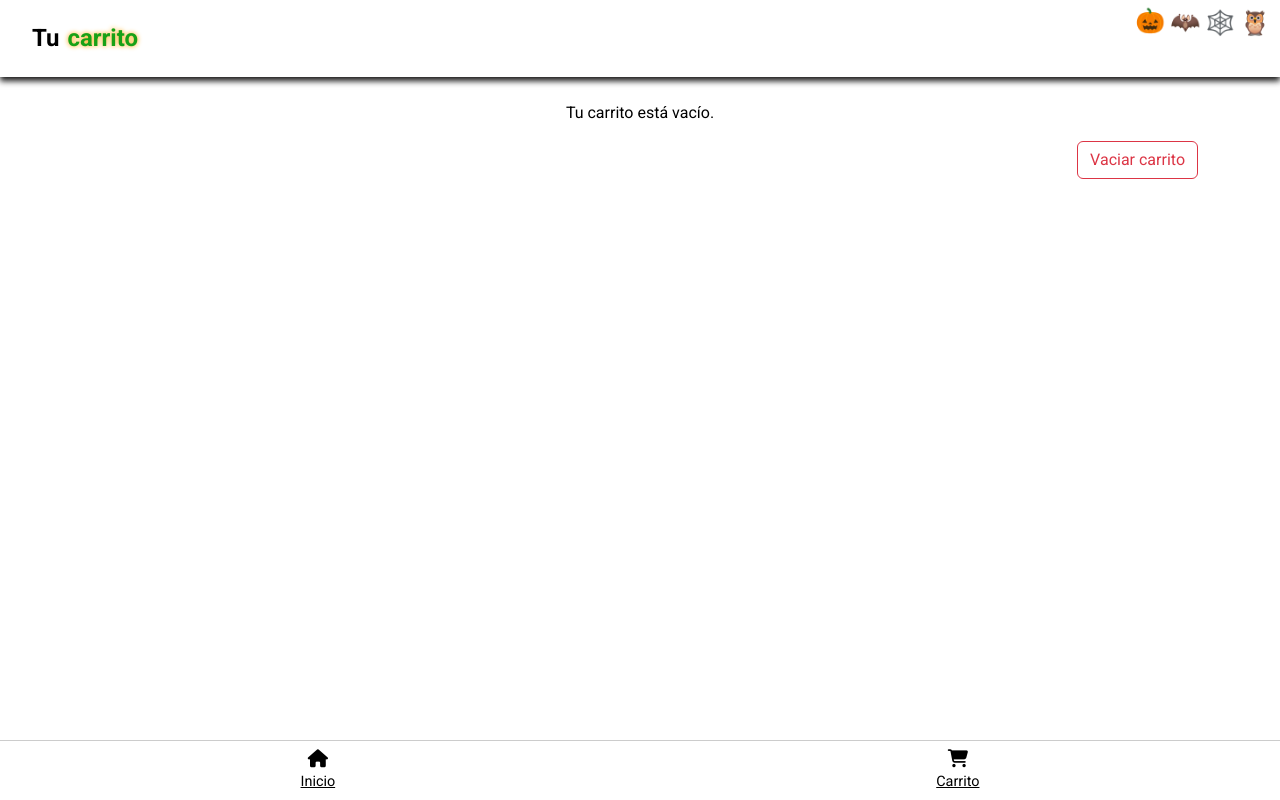
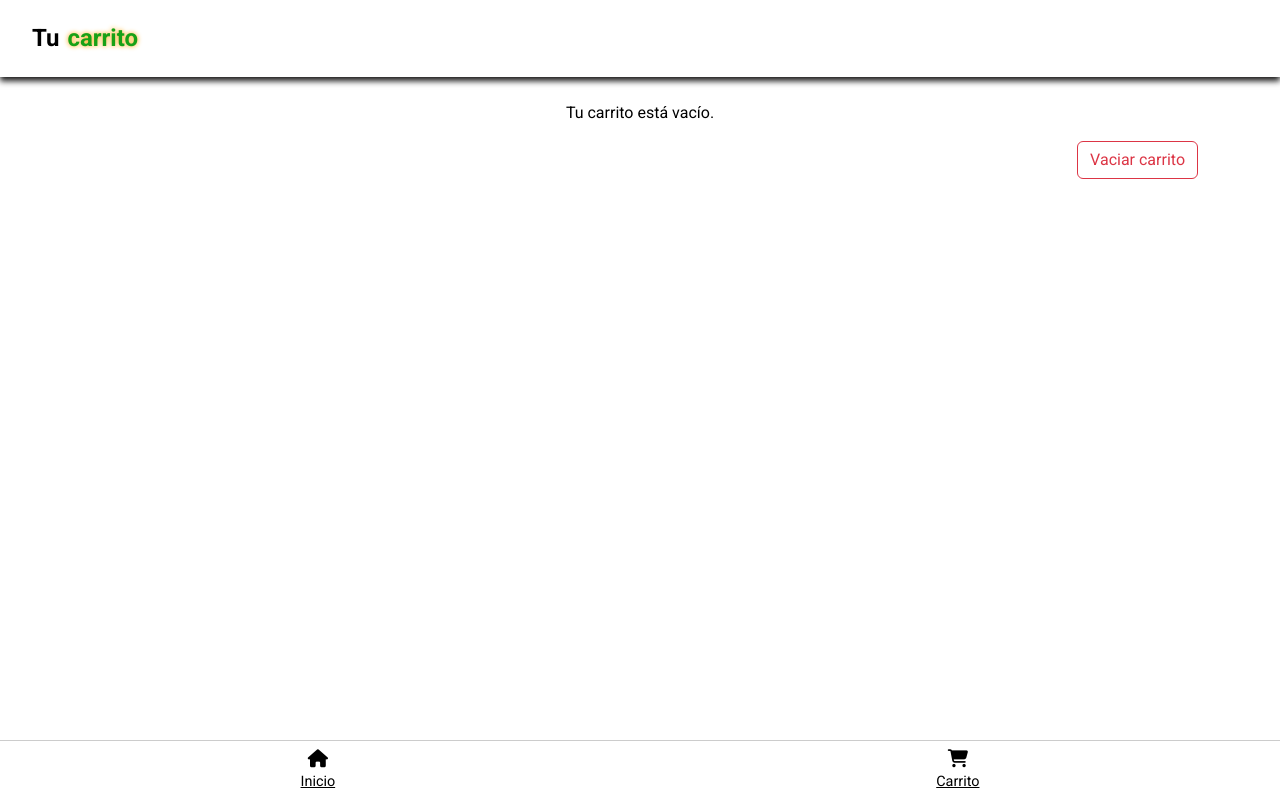
Before and after one commit to freddy879/delivery, a plain HTML site: page carrito.html in a window 1280 px wide. Drawn offline with nearby package versions, Linux system fonts and the light colour scheme.

Commit message:
Fix HTML encoding issues in carrito.html

```diff
--- a/carrito.html
+++ b/carrito.html
@@ -117,7 +117,7 @@
     }
 
     .btn-success::after {
-      content: "🎃";
+      content: ;
       position: absolute;
       top: 50%;
       right: 10px;
@@ -140,10 +140,7 @@
       Tu <span class="exclamacion">carrito</span>
     </h1>
     <div class="halloween-decor">
-      <span>🎃</span>
-      <span>🦇</span>
-      <span>🕸️</span>
-      <span>🦉</span>
+
     </div>
   </nav>
 
```
